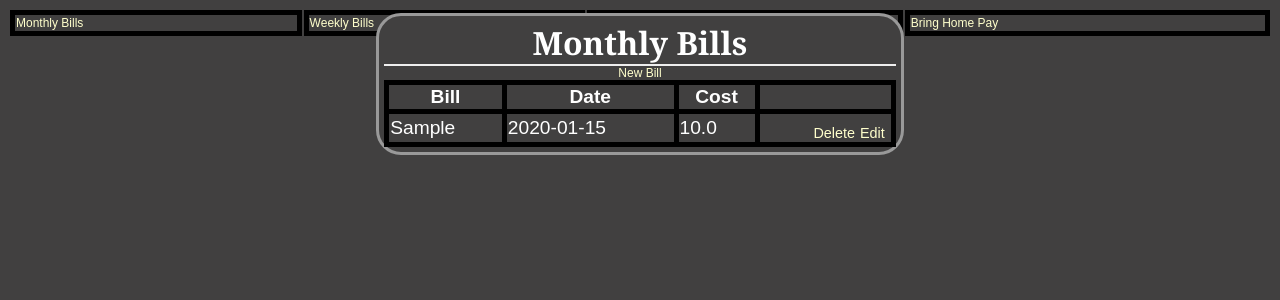
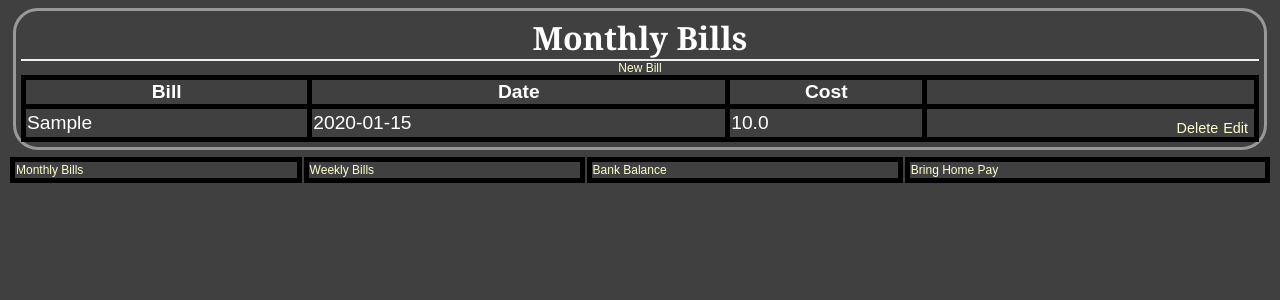
Before and after one commit to TONYRYANWORLDWIDE/Flask_MonthlyBills, a Flask app: page / in a window 1280 px wide. Shown: the top 300 px of the page. Run offline with Flask 2, Linux system fonts and the light colour scheme; tables that the repository leaves empty hold one stand-in row (values such as "Sample post").

Commit message:
update pane css to remove position absolute for now so layout doesn't overlap with pages. Need to figure out long term solution another time

```diff
--- a/static/styles.css
+++ b/static/styles.css
@@ -68,7 +68,7 @@ a.new {
 }
 
 .pane {
-    position: absolute;
+    /* position: absolute; */
     left: 29%;
     right: 29%;
     border: 3px solid;
```
